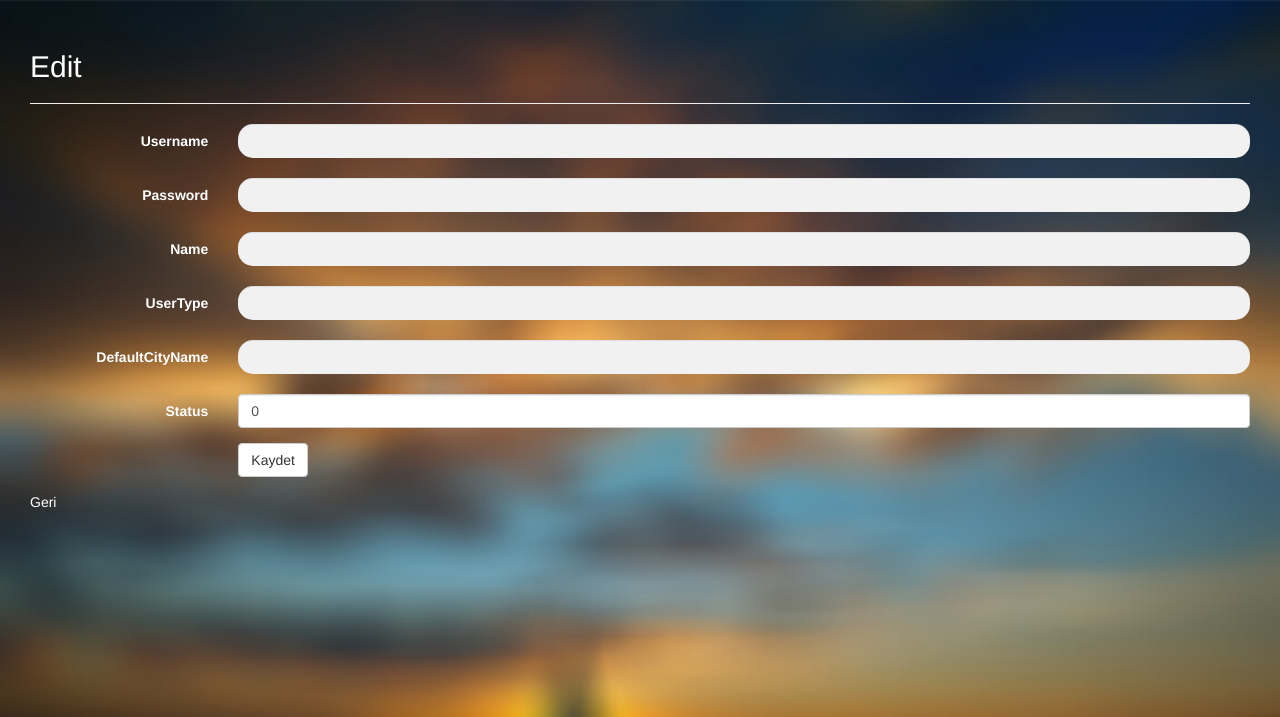
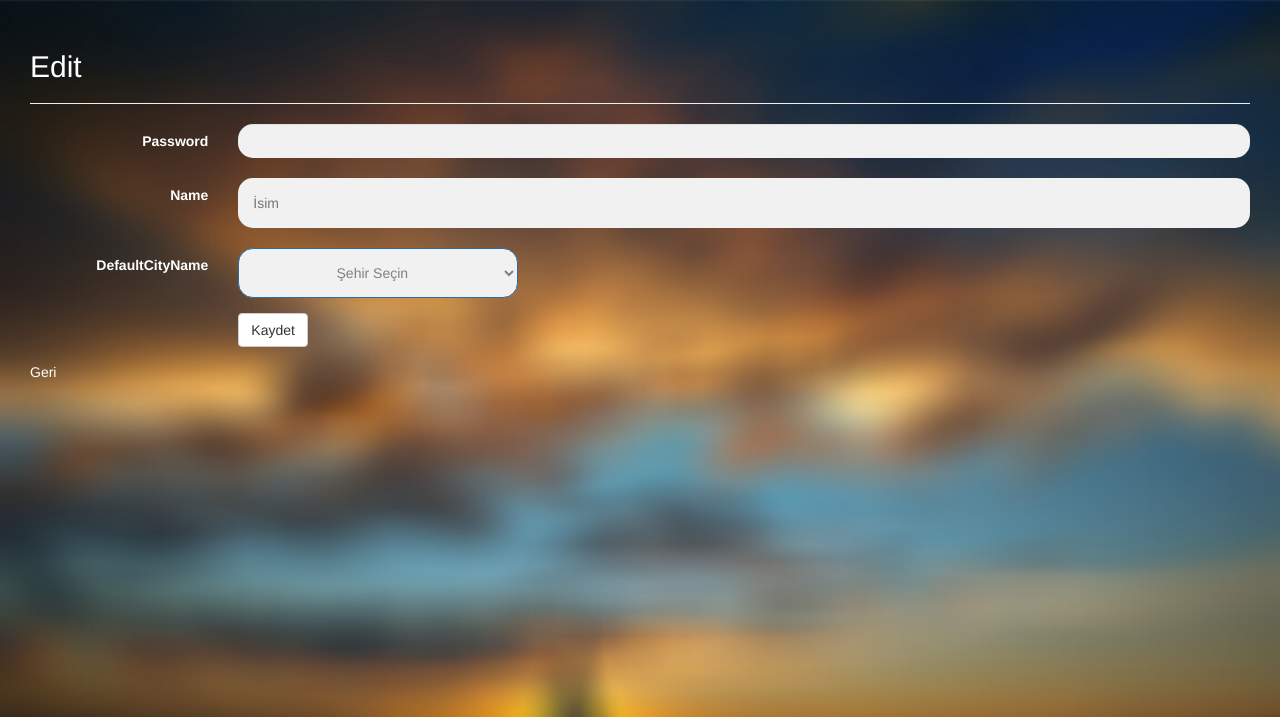
Before and after one commit to NursahKara/WeatherApp, an ASP.NET MVC app: template IFS_Weather/Views/Home/Edit.cshtml in a window 1280 px wide. Shown: the top 717 px of the page. Run offline with ASP.NET Core 8 and stand-ins for ASP.NET MVC 5, Linux system fonts and the light colour scheme; the template is opened without the code that fills it, so the values that code supplies are empty; the project's own start-up code is not run, and a stand-in starts its controllers and pages; some libraries are stand-ins or nearby versions.

Commit message:
final commit

```diff
--- a/IFS_Weather/Views/Home/Edit.cshtml
+++ b/IFS_Weather/Views/Home/Edit.cshtml
@@ -65,15 +65,7 @@
         <div class="form-horizontal">
             <hr />
             @Html.ValidationSummary(true, "", new { @class = "text-danger" })
-            @Html.HiddenFor(model => model.UserId)
-
-            <div class="form-group">
-                @Html.LabelFor(model => model.Username, htmlAttributes: new { @class = "control-label col-md-2" })
-                <div class="col-md-10">
-                    @Html.EditorFor(model => model.Username, new { htmlAttributes = new { @class = "form-control" } })
-                    @Html.ValidationMessageFor(model => model.Username, "", new { @class = "text-danger" })
-                </div>
-            </div>
+            <input type="text" name="Username" value="@Model.Username" hidden/>
 
             <div class="form-group">
                 @Html.LabelFor(model => model.Password, htmlAttributes: new { @class = "control-label col-md-2" })
@@ -86,32 +78,20 @@
             <div class="form-group">
                 @Html.LabelFor(model => model.Name, htmlAttributes: new { @class = "control-label col-md-2" })
                 <div class="col-md-10">
-                    @Html.EditorFor(model => model.Name, new { htmlAttributes = new { @class = "form-control" } })
-                    @Html.ValidationMessageFor(model => model.Name, "", new { @class = "text-danger" })
-                </div>
-            </div>
-
-            <div class="form-group">
-                @Html.LabelFor(model => model.UserType, htmlAttributes: new { @class = "control-label col-md-2" })
-                <div class="col-md-10">
-                    @Html.EditorFor(model => model.UserType, new { htmlAttributes = new { @class = "form-control" } })
-                    @Html.ValidationMessageFor(model => model.UserType, "", new { @class = "text-danger" })
+                    <input type="text" style="border:none; width:100%;color:black" name="Name" placeholder="İsim"/>
                 </div>
             </div>
 
             <div class="form-group">
                 @Html.LabelFor(model => model.DefaultCityName, htmlAttributes: new { @class = "control-label col-md-2" })
                 <div class="col-md-10">
-                    @Html.EditorFor(model => model.DefaultCityName, new { htmlAttributes = new { @class = "form-control" } })
-                    @Html.ValidationMessageFor(model => model.DefaultCityName, "", new { @class = "text-danger" })
-                </div>
-            </div>
-
-            <div class="form-group">
-                @Html.LabelFor(model => model.Status, htmlAttributes: new { @class = "control-label col-md-2" })
-                <div class="col-md-10">
-                    @Html.EditorFor(model => model.Status, new { htmlAttributes = new { @class = "form-control" } })
-                    @Html.ValidationMessageFor(model => model.Status, "", new { @class = "text-danger" })
+                    <select name="DefaultCityName" class="btn btn-primary dropdown-toggle" style="width:280px;border-radius:15px;height:50px;background-color:#F1F1F1;color:gray" type="button">
+                        <option value="">Şehir Seçin</option>
+                        <option value="istanbul">İstanbul</option>
+                        <option value="izmir">İzmir</option>
+                        <option value="ankara">Ankara</option>
+                        <option value="sakarya">Sakarya</option>
+                    </select>
                 </div>
             </div>
 
--- a/IFS_Weather/Views/Home/WeatherManagement.cshtml
+++ b/IFS_Weather/Views/Home/WeatherManagement.cshtml
@@ -90,7 +90,7 @@
                 <div style="float:right;color:white">
                     <div class="parent-style-one">
                         <img src="assests/siralama.png" style="width:12px;height:12px;" />
-                        @Html.ActionLink("Şehir", "WeatherManagement", new { sortOrder = ViewBag.NameSortParm }) |
+                        @Html.ActionLink("Şehir", "WeatherManagement", new { sortOrder = ViewBag.CitySortParm }) |
                         @Html.ActionLink("Tarih", "WeatherManagement", new { sortOrder = ViewBag.DateSortParm })
                     </div>
                 </div>
```
Also changed, not shown: IFS_Weather/Controllers/HomeController.cs (+21 -21 lines), IFS_Weather/Views/Home/EditProfile.cshtml (+8 -4 lines), IFS_Weather/Views/Home/Index.cshtml (+14 -0 lines).
